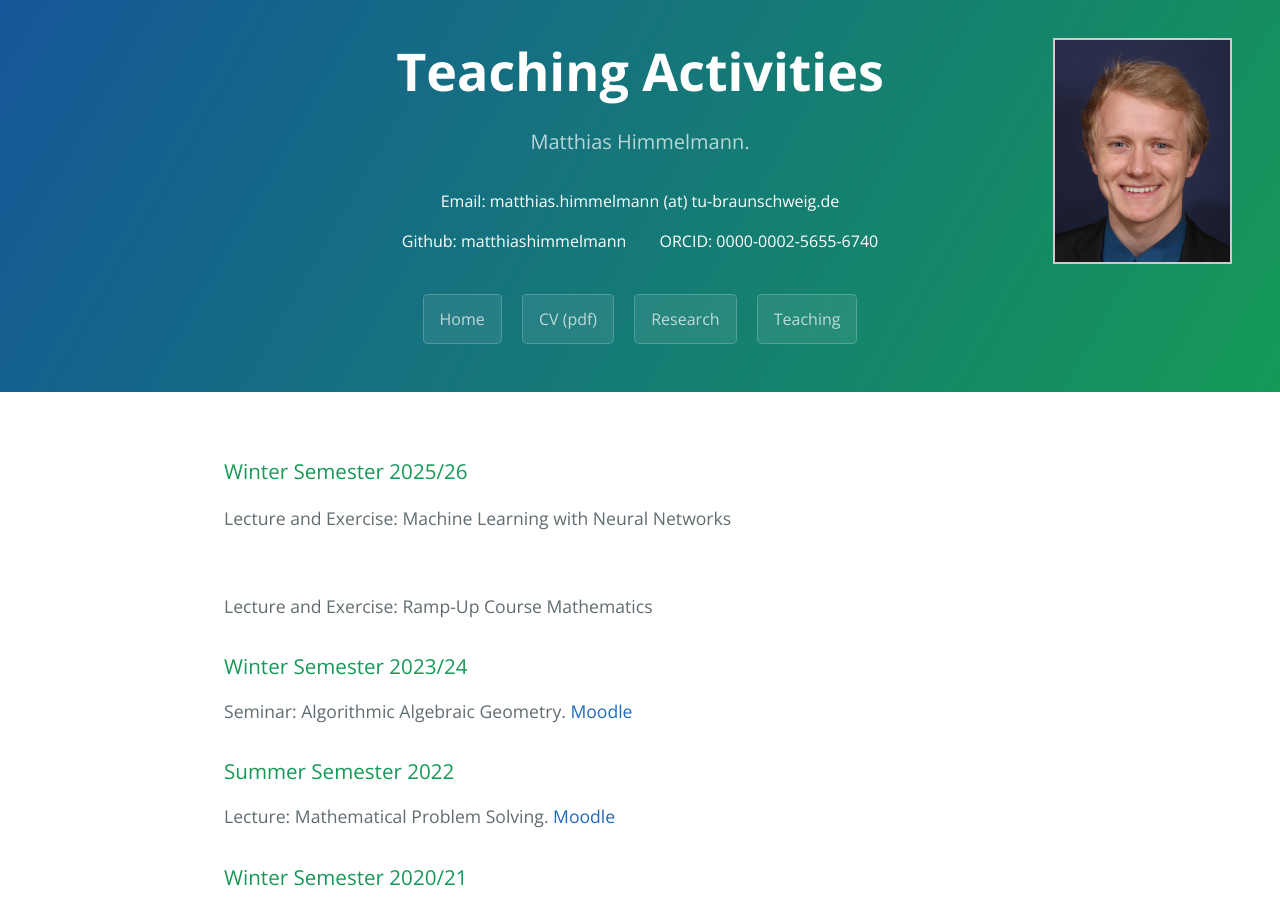
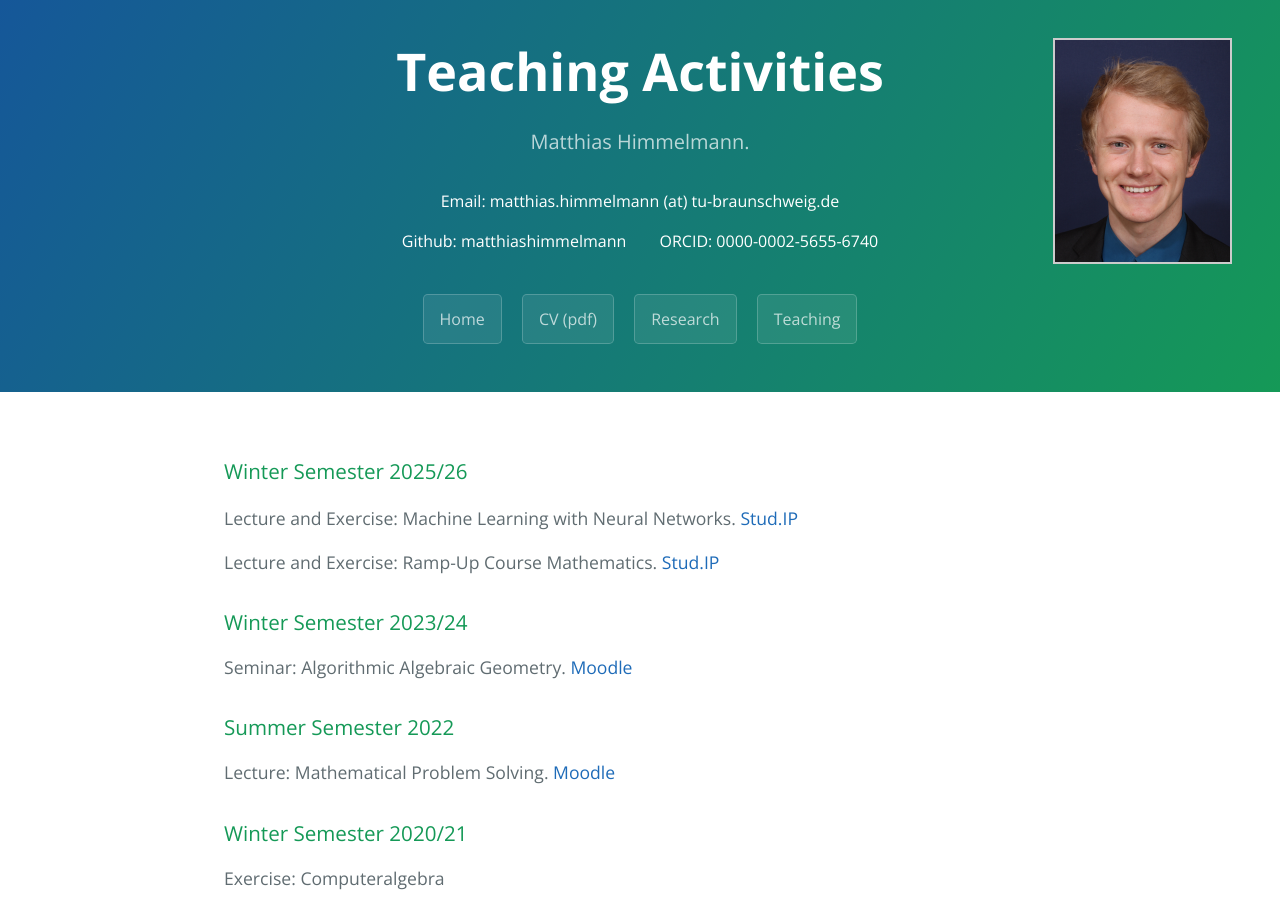
Before and after one commit to matthiashimmelmann/matthiashimmelmann.github.io, a Jekyll site: the page built from teaching.md, in a window 1280 px wide and 900 px high. Built offline with Jekyll 4.4.1, drawn with Linux system fonts in a browser that asks for light colours.

Commit message:
Updated StudIP link

```diff
--- a/teaching.md
+++ b/teaching.md
@@ -7,8 +7,8 @@ description: Matthias Himmelmann.
 ---
 <p style="font-size: 90%;">
 <h3>Winter Semester 2025/26</h3>
-  <p>Lecture and Exercise: Machine Learning with Neural Networks</p><br>
-  <p>Lecture and Exercise: Ramp-Up Course Mathematics</p>
+  <p>Lecture and Exercise: Machine Learning with Neural Networks. <a href="https://studip.tu-braunschweig.de/dispatch.php/course/details?sem_id=4b9643b86bfc55f84a90b433a0b77300&again=yes">Stud.IP</a></p>
+  <p>Lecture and Exercise: Ramp-Up Course Mathematics. <a href="https://studip.tu-braunschweig.de/dispatch.php/course/details?sem_id=cfb269d27864c01205508ab76a563062&again=yes">Stud.IP</a></p>
 <h3>Winter Semester 2023/24</h3>
   Seminar: Algorithmic Algebraic Geometry. <a href="https://moodle2.uni-potsdam.de/course/view.php?id=38570">Moodle</a>
 <h3>Summer Semester 2022</h3>
```
